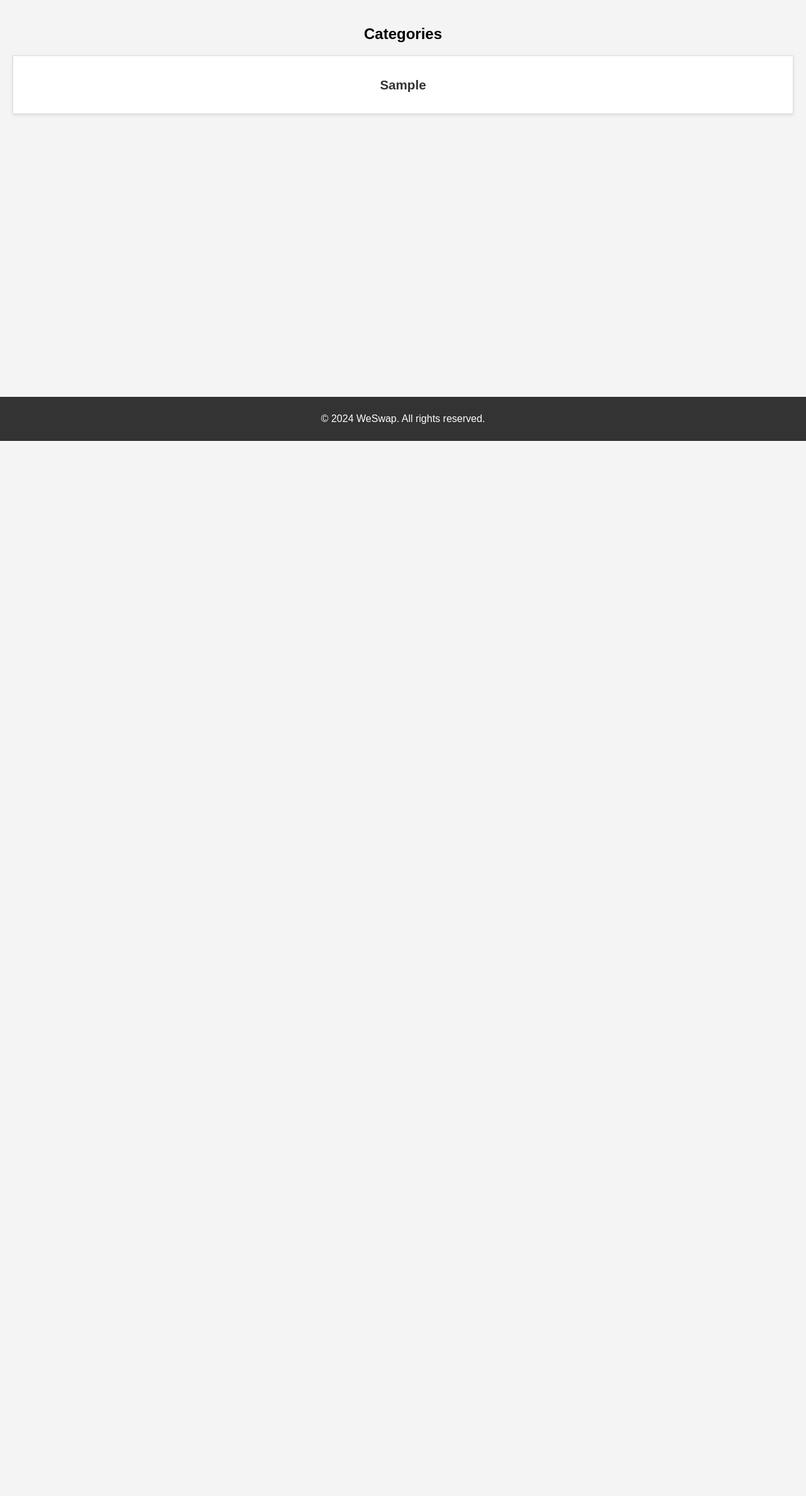
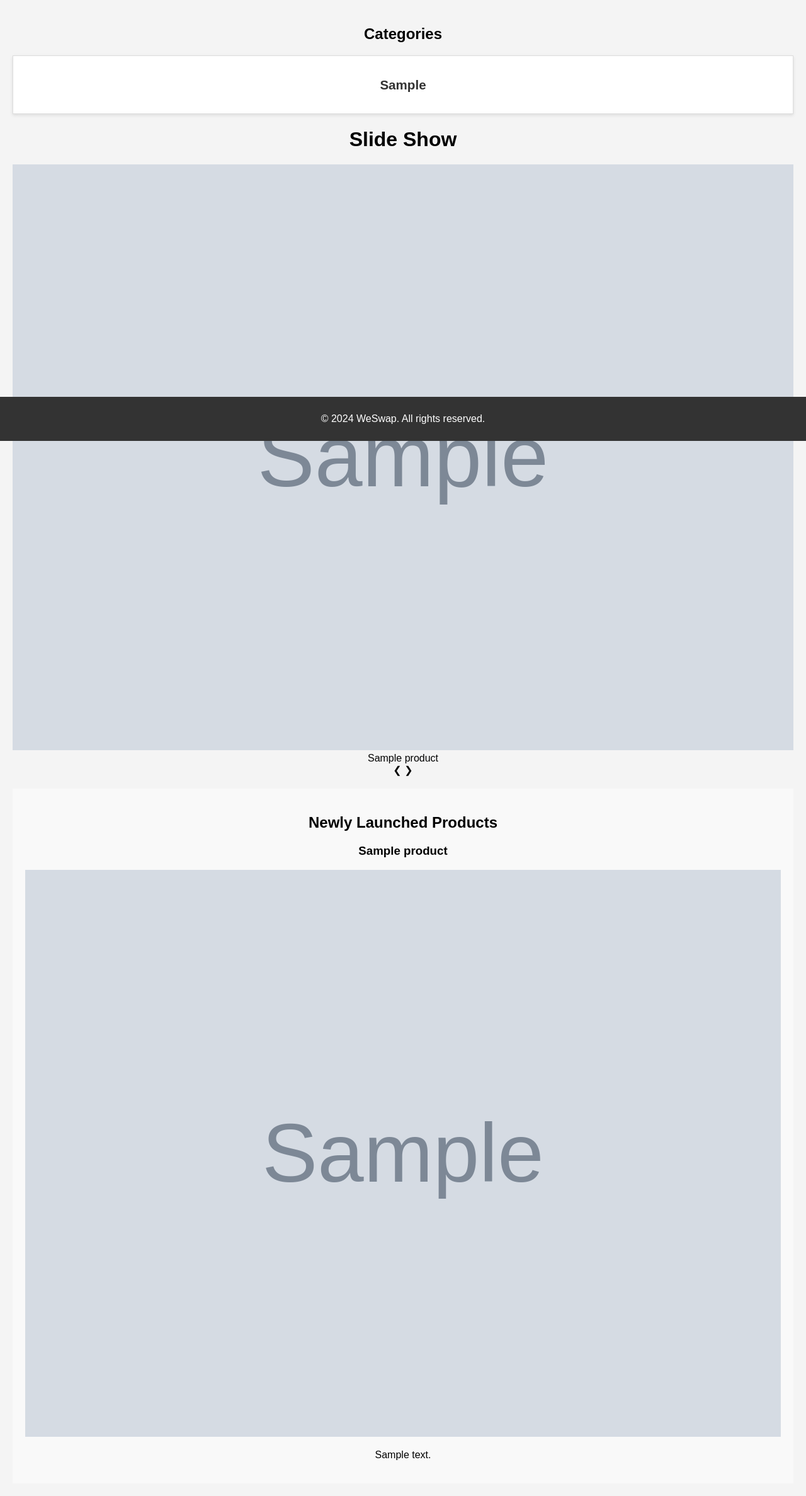
Before and after one commit to HimakarN/weSwap, a Django app: page / in a window 1280 px wide. Shown: the part 100-2475 px from the top of the page at 63% size. Before the commit the page ends 800 px from the top, so only its background shows below. Run offline with Django 5.2, Linux system fonts and the light colour scheme; tables that the repository leaves empty hold one stand-in row (values such as "Sample post"); grey boxes marked "Sample" are stand-in pictures.

Commit message:
updated explore app

```diff
--- a/weswap/explore/models.py
+++ b/weswap/explore/models.py
@@ -1,7 +1,7 @@
 # explore/models.py
 
 from django.db import models
-
+from django.utils import timezone
 # Product model
 class Product(models.Model):
     product_id = models.AutoField(primary_key=True)  # Automatically assigns a unique product_id starting from 1
@@ -13,6 +13,7 @@
     product_age = models.IntegerField(help_text='Product age in months or years')
     product_size = models.CharField(max_length=50)
     product_color = models.CharField(max_length=50)
+    created_at = models.DateTimeField(default=timezone.now)
 
     def __str__(self):
         return self.product_name
--- a/weswap/explore/static/explore/css/style.css
+++ b/weswap/explore/static/explore/css/style.css
@@ -1,5 +1,4 @@
-/* style.css */
-
+/* Global Styles */
 body {
     font-family: Arial, sans-serif;
     margin: 0;
@@ -35,6 +34,14 @@
     text-align: center;
 }
 
+/* Image resizing */
+img {
+    width: 100%;
+    height: auto;
+    object-fit: cover; /* Ensures image covers the area */
+}
+
+/* Category Grid */
 .category-grid {
     display: grid;
     grid-template-columns: repeat(auto-fit, minmax(250px, 1fr)); /* Responsive grid */
@@ -57,8 +64,7 @@
 
 .category-item img {
     width: 100%;
-    height: auto;
-    max-height: 200px; /* Adjust as needed */
+    height: 200px; /* Fixed height, adjusted to 3x3 grid */
     object-fit: cover;
 }
 
@@ -77,6 +83,7 @@
     font-size: 0.9em;
 }
 
+/* Footer */
 footer {
     background-color: #333;
     color: white;
@@ -86,3 +93,67 @@
     bottom: 0;
     width: 100%;
 }
+
+/* CSS for slideshow */
+.slideshow {
+    position: relative;
+    width: 100%;
+    height: auto;
+    overflow: hidden;
+    margin-bottom: 20px; /* Space between slideshow and other content */
+}
+
+.slides-container {
+    display: flex;
+    animation: slide 20s infinite;
+}
+
+.slide {
+    min-width: 100%;
+    transition: 0.5s;
+}
+
+.slide img {
+    width: 100%;
+    height: auto;
+}
+
+@keyframes slide {
+    0% { transform: translateX(0); }
+    20% { transform: translateX(0); }
+    25% { transform: translateX(-100%); }
+    45% { transform: translateX(-100%); }
+    50% { transform: translateX(-200%); }
+    70% { transform: translateX(-200%); }
+    75% { transform: translateX(-300%); }
+    95% { transform: translateX(-300%); }
+    100% { transform: translateX(0); }
+}
+
+/* Newly Launched Products */
+.new-products-banner {
+    padding: 20px;
+    background-color: #f9f9f9;
+}
+
+.product-grid {
+    display: flex;
+    flex-wrap: wrap;
+    gap: 15px;
+    justify-content: space-around;
+}
+
+.product-item {
+    width: 30%;
+    text-align: center;
+    background: #fff;
+    padding: 15px;
+    box-shadow: 0px 4px 8px rgba(0, 0, 0, 0.1);
+    border-radius: 8px;
+}
+
+.product-item img {
+    width: 100%;
+    height: 200px; /* Fixed height for images in grid */
+    object-fit: cover;
+}
--- a/weswap/explore/templates/explore/base.html
+++ b/weswap/explore/templates/explore/base.html
@@ -4,6 +4,7 @@
 
 {% block content %}
     <!-- Main Content for Categories -->
+
     <main>
         <h2>Categories</h2>
         <div class="category-grid">
@@ -14,5 +15,41 @@
                 </div>
             {% endfor %}
         </div>
+
+        <!-- Slideshow for Featured Products -->
+        <h1> Slide Show </h1>
+        <section class="slideshow">
+            <div class="slideshow-container">
+                {% for product in featured_products %}
+                    <div class="slide">
+                        <a href="{% url 'product_detail' product_id=product.product_id %}">
+                            <img src="{{ product.productimage_set.first.image.url }}" alt="{{ product.product_name }}">
+                        </a>
+                        <div class="slide-caption">{{ product.product_name }}</div>
+                    </div>
+                {% endfor %}
+            </div>
+            <!-- Add controls for the slideshow -->
+            <a class="prev" onclick="plusSlides(-1)">&#10094;</a>
+            <a class="next" onclick="plusSlides(1)">&#10095;</a>
+        </section>
+
+        <!-- Banner for Newly Launched Products -->
+        <section class="new-products-banner">
+            <h2>Newly Launched Products</h2>
+            <div class="banner-grid">
+                {% for product in new_products %}
+                    <div class="banner-item">
+                        <h3>{{ product.product_name }}</h3>
+                        <a href="{% url 'product_detail' product_id=product.product_id %}">
+                            {% if product.productimage_set.exists %}
+                                <img src="{{ product.productimage_set.first.image.url }}" alt="{{ product.product_name }}">
+                            {% endif %}
+                        </a>
+                        <p>{{ product.description }}</p>
+                    </div>
+                {% endfor %}
+            </div>
+        </section>
     </main>
 {% endblock content %}
--- a/weswap/explore/views.py
+++ b/weswap/explore/views.py
@@ -3,13 +3,35 @@
 from django.shortcuts import render, get_object_or_404
 from .models import Product, ProductImage
 from django.contrib.auth.decorators import login_required
+# explore/views.py
+
+
+from django.utils import timezone
+from datetime import timedelta
+
+from django.shortcuts import render
+from .models import Product, ProductImage
+
+from explore.models import Product, ProductImage
+
+
+def home(request):
+    categories = Product.objects.values_list('category', flat=True).distinct()
+    featured_products = Product.objects.order_by('-created_at')[:5]  # Customize this query for featured products
+    new_products = Product.objects.order_by('-created_at')[:5]
+
+    return render(request, 'explore/base.html', {
+        'categories': categories,
+        'featured_products': featured_products,
+        'new_products': new_products
+    })
+
+
 from django.contrib.auth import logout
 from django.shortcuts import redirect
 
 
-def home(request):
-    categories = Product.objects.values_list('category', flat=True).distinct()
-    return render(request, 'explore/base.html', {'categories': categories})
+
 
 
 def subcategories(request, category):
--- a/weswap/weswap/settings.py
+++ b/weswap/weswap/settings.py
@@ -77,7 +77,7 @@
 
 DATABASES = {'default': {
     'ENGINE': 'django.db.backends.postgresql',
-    'NAME': 'weswapdb',
+    'NAME': 'weswapdb1',
     'USER': 'postgres',
     'PASSWORD': '1234',
     'HOST': 'localhost',
@@ -134,8 +134,8 @@
 import os
 STATIC_URL = '/static/'
 MEDIA_URL = '/media/'
-MEDIA_ROOT = os.path.join(BASE_DIR, 'media')
-#MEDIA_ROOT =  r"C:\Users\nhima\Desktop\WeSwapImages"
+#MEDIA_ROOT = os.path.join(BASE_DIR, 'media')
+MEDIA_ROOT =  r"C:\Users\srini\Downloads\himakar edits"
 # Add this line if you're serving static files from multiple apps
 
 
```
Also changed, not shown: weswap/user_authorization/static/user_authorization/css/style.css (+58 -87 lines).
